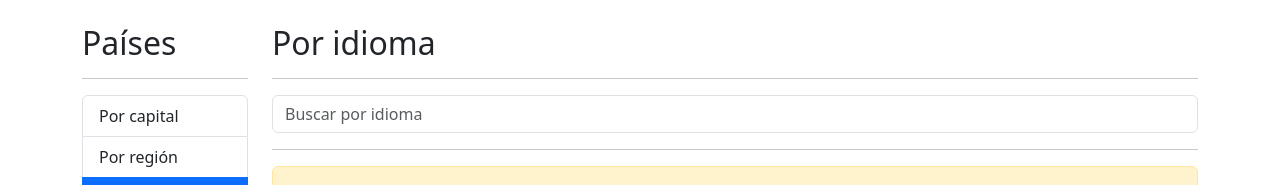
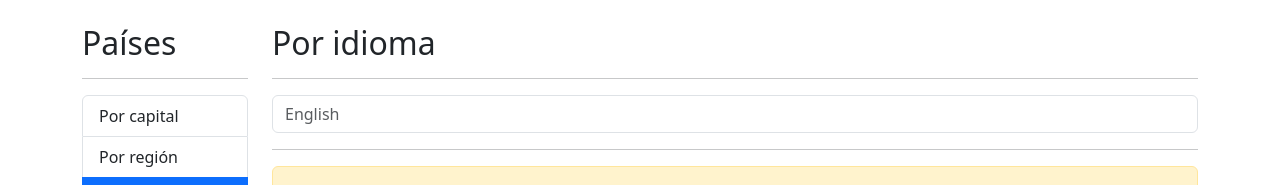
Before and after one commit to DavidS2602/Search-country-App, an Angular app: page /countries/by-language in a window 1280 px wide. Shown: the top 185 px of the page. Built offline with nearby package versions, Linux system fonts and the light colour scheme.

Commit message:
Change placeholder text

```diff
--- a/src/app/countries/pages/by-capital-page/by-capital-page.component.html
+++ b/src/app/countries/pages/by-capital-page/by-capital-page.component.html
@@ -7,7 +7,7 @@
       (onValue)="searchByCapital($event)"
       (onDebounce)="searchByCapital($event)"
       [initialValue]="initialValue"
-      placeholder="Buscar por capital">
+      placeholder="Washington DC">
     </shared-search-box>
   </div>
 </div>
--- a/src/app/countries/pages/by-country-page/by-country-page.component.html
+++ b/src/app/countries/pages/by-country-page/by-country-page.component.html
@@ -5,7 +5,7 @@
     <shared-search-box
       (onValue)="searchByCountry($event)"
       (onDebounce)="searchByCountry($event)"
-      placeholder="Buscar por país"
+      placeholder="España"
     ></shared-search-box>
   </div>
 </div>
--- a/src/app/countries/pages/by-language-page/by-language-page.component.html
+++ b/src/app/countries/pages/by-language-page/by-language-page.component.html
@@ -6,7 +6,7 @@
     <shared-search-box
       (onValue)="searchByLanguage($event)"
       (onDebounce)="searchByLanguage($event)"
-      placeholder="Buscar por idioma">
+      placeholder="English">
     </shared-search-box>
   </div>
 </div>
```
